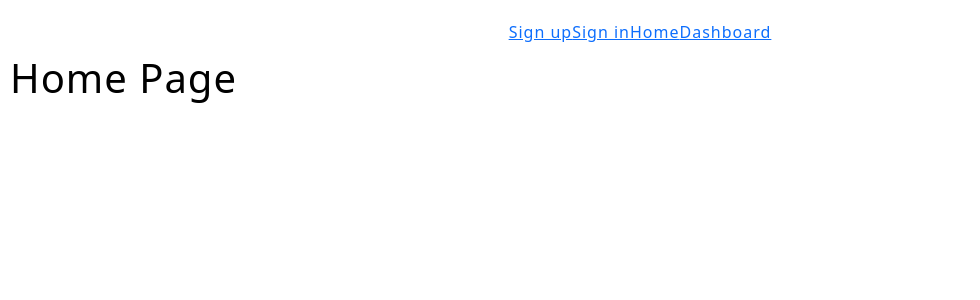
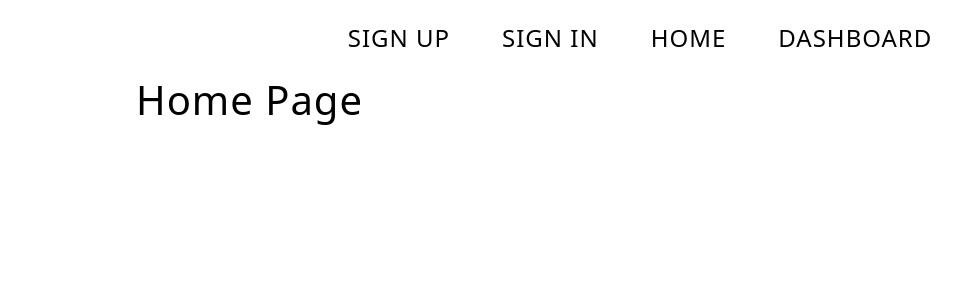
Before and after one commit to nodasxiros/email-client, a React (Create React App) app in the folder front/: page / in a window 1280 px wide. Shown: the top 300 px of the page, without its empty margins (0-980 px from the left). Built offline with nearby package versions, Linux system fonts and the light colour scheme.

Commit message:
Updated header

```diff
--- a/front/src/App.tsx
+++ b/front/src/App.tsx
@@ -16,10 +16,9 @@ function App() {
     <BrowserRouter>
       <div>
         <div className="header">
-          {/* Header */}
           <BaseHeader />
         </div>
-        <div>
+        <div className="main-content">
           <Routes>
             <Route element={<Home />} path="/" />
             <Route element={<SignIn />} path="/signin" />
--- a/front/src/components/BaseHeader.tsx
+++ b/front/src/components/BaseHeader.tsx
@@ -3,17 +3,17 @@ import { NavLink } from 'react-router-dom';
 
 const BaseHeader: React.FC = () => {
   return (
-    <div>
-      <NavLink to="/signup">
+    <div className="links">
+      <NavLink to="/signup" className={({ isActive }) => `link ${ isActive ? 'active' : ''}`}>
         Sign up
       </NavLink>
-      <NavLink to="/signin">
+      <NavLink to="/signin" className={({ isActive }) => `link ${ isActive ? 'active' : ''}`}>
         Sign in
       </NavLink>
-      <NavLink to="/">
+      <NavLink to="/" className={({ isActive }) => `link ${ isActive ? 'active' : ''}`}>
         Home
       </NavLink>
-      <NavLink to="/dashboard">
+      <NavLink to="/dashboard" className={({ isActive }) => `link ${ isActive ? 'active' : ''}`}>
         Dashboard
       </NavLink>
     </div>
--- a/front/src/index.scss
+++ b/front/src/index.scss
@@ -26,7 +26,7 @@ body {
       padding: 5px 10px;
       font-weight: 100;
       margin: 1rem;
-      color: #fff;
+      color: black;
       text-decoration: none;
       text-transform: uppercase;
       border-bottom: 2px solid transparent;
```
